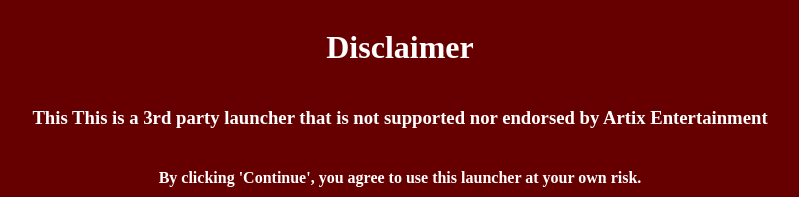
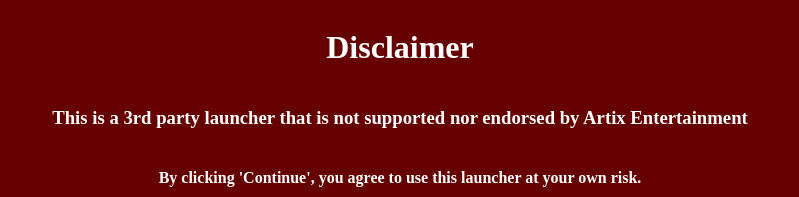
Before and after one commit to itamar567/evolved-dragonfable-launcher, an Electron app: page ui/warning.html in a window 1280 px wide. Shown: the top 197 px of the page, without its empty margins (240-1039 px from the left). Drawn offline with Linux system fonts and the light colour scheme; a web font is replaced by a local one.

Commit message:
Fix typo

```diff
--- a/ui/warning.html
+++ b/ui/warning.html
@@ -7,7 +7,7 @@
     </head>
     <body style="user-select: none; background-color: #660000; color: white; display: flex; flex-direction: column; align-items: center; justify-content: center">
         <h1 style="font-family: BlackChancery, serif">Disclaimer</h1>
-        <h3>This This is a 3rd party launcher that is not supported nor endorsed by Artix Entertainment</h3>
+        <h3>This is a 3rd party launcher that is not supported nor endorsed by Artix Entertainment</h3>
         <h4>By clicking 'Continue', you agree to use this launcher at your own risk.</h4>
         <button onclick="continue_to_launcher()">Continue</button>
         <script>
```
